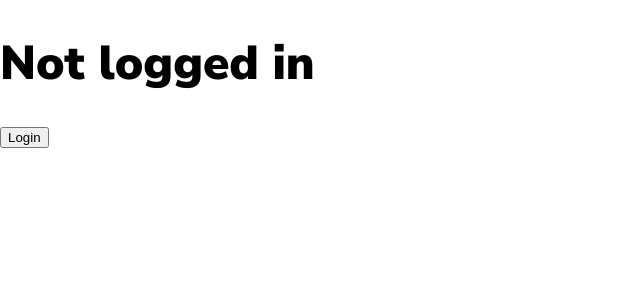
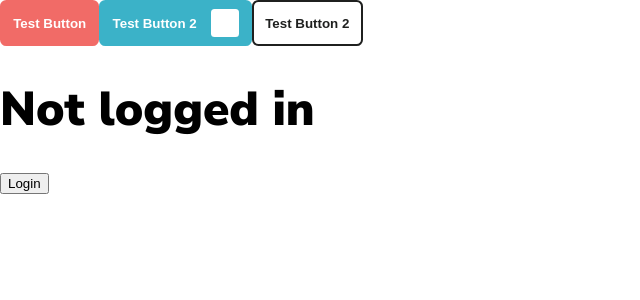
Before and after one commit to Computational-Puzzles/ComputationalPuzzles, a Next.js app: page / in a window 1280 px wide. Shown: the top 300 px of the page, without its empty margins (0-640 px from the left). Built offline with nearby package versions, Linux system fonts and the light colour scheme; no server answers.

Commit message:
(depends on base scss branch) + add button component

```diff
--- /dev/null
+++ b/src/components/Globals/Button/Button.module.scss
@@ -0,0 +1,82 @@
+@import 'styles/abstracts/_variables';
+
+$btn-border-width: 0.2rem;
+$btn-font-weight: 700;
+
+.btn {
+  background-color: $transparent;
+  font-weight: $btn-font-weight;
+  display: inline-block;
+  text-align: center;
+  white-space: normal;
+  vertical-align: middle;
+  border: $btn-border-width solid transparent;
+  padding: 0.5rem 0.8rem;
+  border-radius: 0.45rem;
+  border-width: 0.1rem solid $transparent;
+
+  &:hover {
+    cursor: pointer;
+  }
+}
+
+.btnPrimary {
+  @extend .btn;
+  color: $white;
+  background-color: $primary-100;
+  border-color: $primary-100;
+  &:hover {
+    background-color: $primary-200;
+    border-color: $primary-200;
+  }
+}
+
+.btnSecondary {
+  @extend .btn;
+  color: $white;
+  background-color: $secondary-100;
+  border-color: $secondary-100;
+  &:hover {
+    background-color: $secondary-200;
+    border-color: $secondary-200;
+  }
+}
+
+.btnOutline {
+  @extend .btn;
+  color: $black;
+  background-color: $transparent;
+  border-color: $black;
+  &:hover {
+    background-color: $grey;
+  }
+
+  .arrowBox {
+    background-color: $transparent;
+  }
+}
+
+.btnFlexContent {
+  display: flex;
+  flex-direction: row;
+  align-items: center;
+  align-content: space-between;
+}
+
+$content-height: 2rem;
+
+.arrowBox {
+  width: 2rem;
+  height: $content-height;
+  background-color: $white;
+  border-radius: 0.25rem;
+  margin-left: 1rem;
+  display: flex;
+  flex-direction: row;
+}
+
+.btnTextContainer {
+  height: $content-height;
+  display: flex;
+  align-items: center;
+}
--- /dev/null
+++ b/src/components/Globals/Button/index.tsx
@@ -0,0 +1,39 @@
+import React from 'react';
+import styles from './Button.module.scss';
+
+type ButtonProps = {
+    type: 'primary' | 'secondary' | 'outline',
+    content: string,
+    arrowDirection?: 'right' | 'down'
+}
+
+const getButtonClass = (type: string) => {
+    if (type === 'primary') {
+        return styles.btnPrimary
+    } else if (type === 'secondary') {
+        return styles.btnSecondary
+    } else if (type === 'outline') {
+        return styles.btnOutline
+    } else {
+        return null
+    }
+}
+
+const Button = ({type, content, arrowDirection}: ButtonProps) => {
+    return (
+        <button className={`${getButtonClass(type)}`}>
+            <div className={styles.btnFlexContent}>
+                <div className={styles.btnTextContainer}>
+                    {content}
+                </div>
+                {arrowDirection &&
+                <div className={styles.arrowBox}>
+
+                </div>
+                }
+            </div>
+        </button>
+    );
+};
+
+export default Button;
--- a/src/pages/index.tsx
+++ b/src/pages/index.tsx
@@ -1,5 +1,6 @@
 import React from 'react';
 import { signIn, signOut, useSession } from 'next-auth/react'
+import Button from "../components/Globals/Button";
 
 const Home: React.FC = () => {
   const { data: session, status } = useSession();
@@ -14,6 +15,9 @@ const Home: React.FC = () => {
   }
   return (
     <>
+        <Button type={'primary'} content={'Test Button'}/>
+        <Button type={'secondary'} content={'Test Button 2'} arrowDirection={'right'}/>
+        <Button type={'outline'} content={'Test Button 2'}/>
       <h1>Not logged in</h1>
       <button onClick={ () => signIn() }>Login</button>
     </>
```
